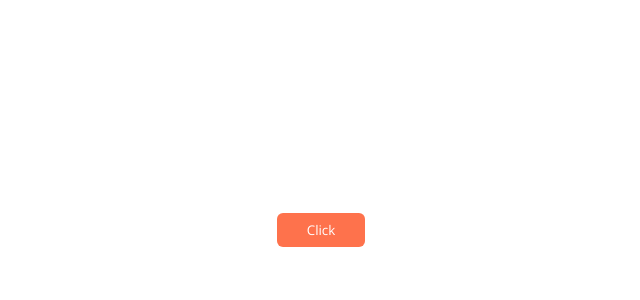
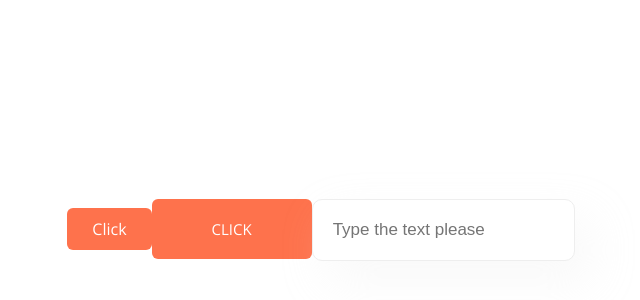
Before and after one commit to getFrontend/react-app-pizza, a React (Vite) app: page / in a window 1280 px wide. Shown: the part 170-470 px from the top of the page, without its empty margins (319-959 px from the left). Built offline with nearby package versions, Linux system fonts and the light colour scheme.

Commit message:
update Button

```diff
--- a/src/App.tsx
+++ b/src/App.tsx
@@ -1,19 +1,22 @@
-import { useState } from 'react'
-import './App.css'
-import Button from './components/Button/Button'
+import { MouseEvent, useState } from 'react';
+import './App.css';
+import Button from './components/Button/Button';
+import Input from './components/Input/Input';
 
 function App() {
-  const [counter, setCounter] = useState<number>(0)
+  const [counter, setCounter] = useState<number>(0);
 
   const addCounter = (e: MouseEvent) => {
     console.log(e);
-  }
+  };
 
   return (
     <>
-      <Button onClick={() => addCounter}>Click</Button>
+      <Button onClick={addCounter}>Click</Button>
+      <Button appearence='big' onClick={addCounter}>Click</Button>
+      <Input placeholder='Type the text please' />
     </>
-  )
+  );
 }
 
-export default App
+export default App;
--- a/src/components/Button/Button.props.ts
+++ b/src/components/Button/Button.props.ts
@@ -2,4 +2,5 @@ import { ButtonHTMLAttributes, ReactNode } from 'react';
 
 export interface ButtonProps extends ButtonHTMLAttributes<HTMLButtonElement> {
   children: ReactNode;
+  appearence?: 'big' | 'small';
 }
--- a/src/components/Button/Button.tsx
+++ b/src/components/Button/Button.tsx
@@ -2,9 +2,12 @@ import styles from './Button.module.css';
 import { ButtonProps } from './Button.props';
 import cn from 'classnames';
 
-function Button({ children, className, ...props }: ButtonProps) {
+function Button({ children, className, appearence = 'small', ...props }: ButtonProps) {
   return (
-    <button className={cn(styles['button'], styles['accent'], className)} {...props}>{children}</button>
+    <button className={cn(styles['button'], styles['accent'], className, {
+      [styles['small']]: appearence === 'small',
+      [styles['big']]: appearence === 'big'
+    })} {...props}>{children}</button>
   );
 }
 
```
